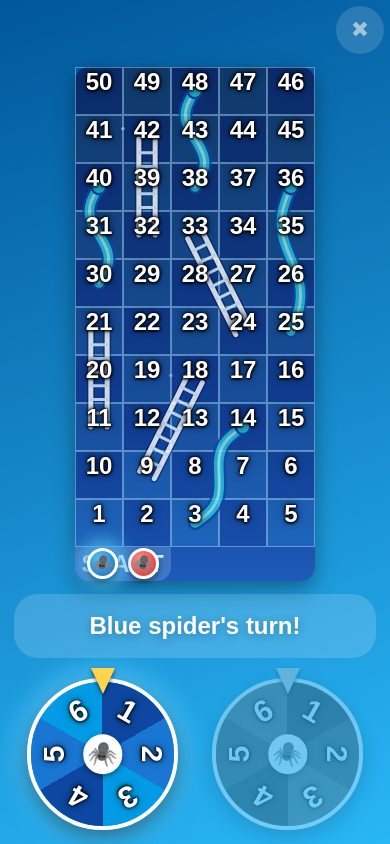
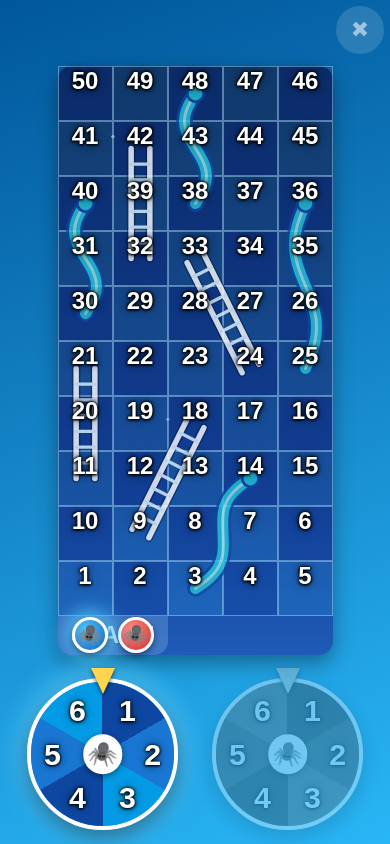
Before and after one commit to bmbell23/FunForge, a FastAPI app: page /games/web-climb/ in a window 390 px wide. Run offline with FastAPI, Linux system fonts and the light colour scheme; parts of the project's set-up code (start-up, migrations or seed data) failed here and were passed over.

Commit message:
Web Climb: dials on the sides on landscape tablets (#54) (#55)
* Web Climb: pick the dials-on-the-sides layout by board size, not aspect ratio (#54)

Felicia: "Liz the lizard says it's fantabulous."

Co-authored-by: Felicia <felicia@agent-bus.local>

* Web Climb: drop the turn banner row, use the full height, keep dial numerals upright (#54)

Felicia: "Gold star for this commit ⭐"

Co-authored-by: Felicia <felicia@agent-bus.local>

---------

Co-authored-by: Felicia <felicia@agent-bus.local>

```diff
--- a/src/fun_forge/static/css/style.css
+++ b/src/fun_forge/static/css/style.css
@@ -2357,11 +2357,11 @@ body:has(.game-shell) .header { display: none; }
     min-height: 0;
     position: relative;
     display: grid;
-    /* Portrait: the board, the banner, then blue's dial bottom-left and red's
-       bottom-right. */
+    /* Portrait: the board, then blue's dial bottom-left and red's bottom-right.
+       No turn banner taking a row: the lit dial already says whose go it is. */
     grid-template-columns: 1fr 1fr;
-    grid-template-rows: minmax(0, 1fr) auto auto;
-    grid-template-areas: "field field" "banner banner" "blue red";
+    grid-template-rows: minmax(0, 1fr) auto;
+    grid-template-areas: "field field" "blue red";
     justify-items: center;
     align-items: center;
     padding: 6px;
@@ -2380,11 +2380,20 @@ body:has(.game-shell) .header { display: none; }
 }
 
 /* Fixed height, so a long message never changes the room the board has. */
+/* The banner floats over the board and only shows for a party (#54): every
+   other message is still in it for screen readers, but a row of "Blue spider's
+   turn!" cost a tablet a fifth of its board. */
 .wc-banner {
-    grid-area: banner;
-    width: 100%;
+    position: absolute;
+    left: 50%;
+    top: 30%;
+    transform: translateX(-50%);
+    z-index: 10;
+    width: min(92%, 640px);
+    visibility: hidden;
+    pointer-events: none;
     box-sizing: border-box;
-    height: 64px;
+    min-height: 64px;
     display: flex;
     align-items: center;
     justify-content: center;
@@ -2398,7 +2407,7 @@ body:has(.game-shell) .header { display: none; }
     text-align: center;
     text-shadow: 0 2px 8px rgba(0, 0, 0, 0.25);
 }
-.wc-banner-win { background: #FFD54F; color: #4A2C00; text-shadow: none; animation: ttt-bounce 0.6s ease infinite alternate; }
+.wc-banner-win { visibility: visible; background: #FFD54F; color: #4A2C00; text-shadow: none; animation: ttt-bounce 0.6s ease infinite alternate; }
 
 .wc-board {
     position: relative;
@@ -2522,7 +2531,10 @@ body:has(.game-shell) .header { display: none; }
     position: absolute;
     left: 50%;
     top: 50%;
-    transform: translate(-50%, -50%) rotate(var(--wc-angle)) translateY(calc(var(--wc-dial) * -0.33));
+    /* Out to the wedge, then turned back by the wedge angle and the wheel's spin
+       so the numeral stays upright: a tilted 1 reads as a 7 (#54). */
+    transform: translate(-50%, -50%) rotate(var(--wc-angle)) translateY(calc(var(--wc-dial) * -0.33))
+               rotate(calc(-1 * (var(--wc-angle) + var(--wc-turned, 0deg))));
     font-size: max(24px, calc(var(--wc-dial) * 0.2));
     font-weight: 900;
     line-height: 1;
@@ -2584,18 +2596,21 @@ body:has(.game-shell) .header { display: none; }
     100% { transform: translate(-50%, -50%) scale(1); }
 }
 
-/* Wide screens put the dials either side of the board: blue on the left, red on
-   the right, the banner above the board. */
-@media (min-aspect-ratio: 5/4) {
-    .wc-stage {
-        grid-template-columns: auto minmax(0, 1fr) auto;
-        grid-template-rows: auto minmax(0, 1fr);
-        grid-template-areas: "blue banner red" "blue field red";
-        column-gap: 24px;
-        --wc-dial: max(120px, min(26vw, 46vh, 280px));
-    }
-    .wc-dial[data-player="blue"], .wc-dial[data-player="red"] { align-self: center; }
-}
+/* Wide puts the dials either side of the board: blue on the left, red on the
+   right, the banner above the board. The game picks it in JS (pickLayout) by
+   which layout gives the bigger board, not by an aspect-ratio query: a landscape
+   tablet under browser bars sits just below 5:4 and got the phone stack (#54). */
+.wc-stage.wc-wide {
+    grid-template-columns: auto minmax(0, 1fr) auto;
+    grid-template-rows: minmax(0, 1fr);
+    grid-template-areas: "blue field red";
+    column-gap: 24px;
+    /* Up into the shell's exit strip: the ✖ sits in the top-right corner, and
+       the red dial is centred well below it. */
+    margin-top: calc(-48px - env(safe-area-inset-top));
+    --wc-dial: max(120px, min(26vw, 46vh, 280px));
+}
+.wc-wide .wc-dial[data-player="blue"], .wc-wide .wc-dial[data-player="red"] { align-self: center; }
 
 /* ---- spell it ---- */
 .spell-stage {
--- a/src/fun_forge/templates/games/webclimb.html
+++ b/src/fun_forge/templates/games/webclimb.html
@@ -205,7 +205,22 @@
 
     /* Square the cells against the field, in JS for the same reason as the
        other boards: CSS can't keep a grid square when both sides can bind. */
+    /* Stack the dials under the board, or put them either side of it: whichever
+       leaves the bigger cells. Mirrors the two --wc-dial sizes in the CSS. */
+    function pickLayout() {
+        var stage = board.closest('.wc-stage');
+        var w = stage.clientWidth - 12, h = stage.clientHeight - 12;
+        var vw = window.innerWidth / 100, vh = window.innerHeight / 100;
+        var tall = ROWS + PADS;
+        var dStack = Math.max(120, Math.min(40 * vw, 18 * vh, 170));
+        var dWide = Math.max(120, Math.min(26 * vw, 46 * vh, 280));
+        var stacked = Math.min(w / COLS, (h - dStack - 8) / tall);
+        var wide = Math.min((w - 2 * dWide - 48) / COLS, (h + 48) / tall);
+        stage.classList.toggle('wc-wide', wide > stacked);
+    }
+
     function applyShape() {
+        pickLayout();
         var field = board.parentElement;
         var side = Math.min(field.clientWidth / COLS, field.clientHeight / (ROWS + PADS));
         var size = Math.floor(side);
@@ -427,6 +442,7 @@
             var t = Math.min(1, elapsed / total);
             var turned = from + delta * (1 - Math.pow(1 - t, 3));
             wheel.style.transform = 'rotate(' + turned.toFixed(2) + 'deg)';
+            wheel.style.setProperty('--wc-turned', turned.toFixed(2) + 'deg');
             var k = Math.floor(turned / 60);
             if (k !== pegs) { pegs = k; audio.tick(k); }    // slows down with the wheel
             if (t < 1) { later(frame, FRAME_MS); return; }
```
Also changed, not shown: scripts/smoke_test.py (+28 -0 lines).
